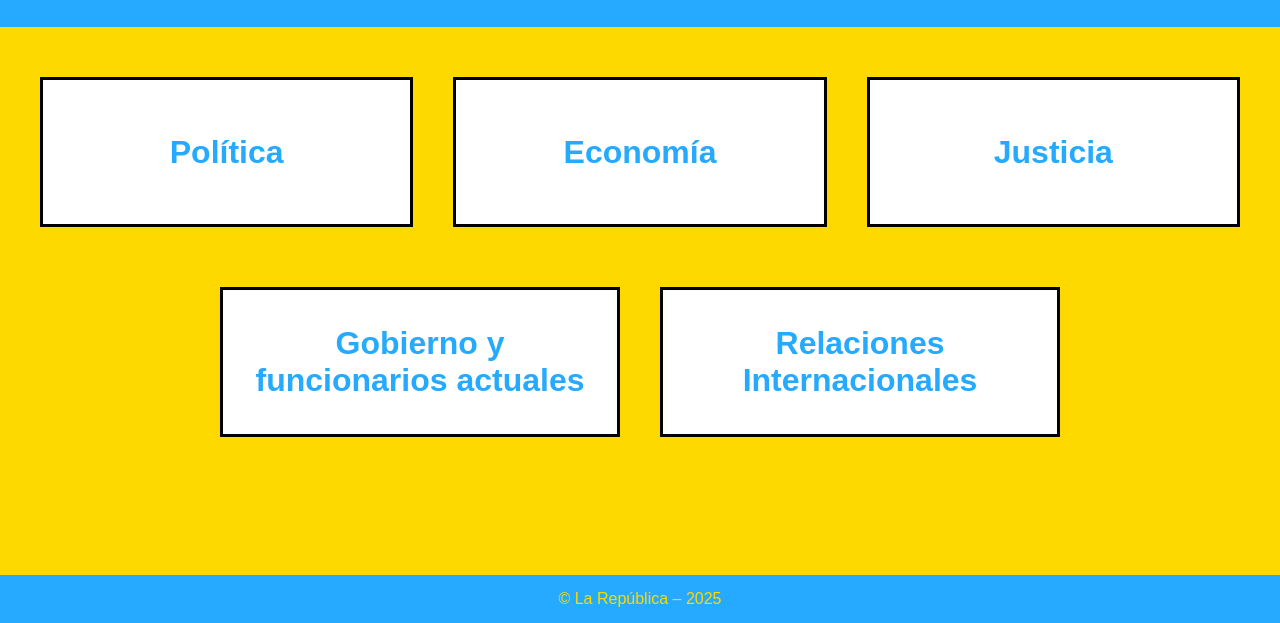
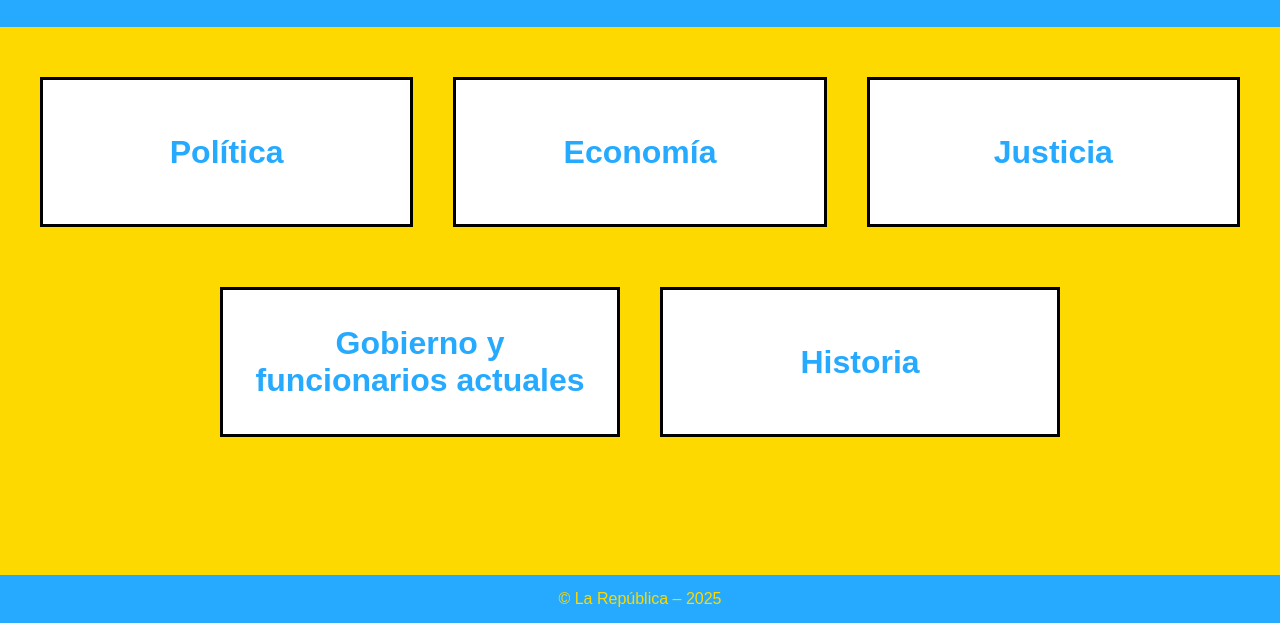
Before and after one commit to Republica1/Republic-web, a plain HTML site: page index.html in a window 1280 px wide. Shown: the part 177-800 px from the top of the page. Drawn offline with Linux system fonts and the light colour scheme.

Commit message:
Update index.html

```diff
--- a/index.html
+++ b/index.html
@@ -95,7 +95,6 @@
       font-size: 1rem;
     }
 
-    /* Responsive en celulares */
     @media (max-width: 600px) {
       header h1 {
         font-size: 2.2rem;
@@ -124,7 +123,7 @@
     </div>
     <div class="bottom-sections">
       <a class="nav-box" href="gobierno.html">Gobierno y funcionarios actuales</a>
-      <a class="nav-box" href="relacionesinternacionales.html">Relaciones Internacionales</a>
+      <a class="nav-box" href="Historia.html">Historia</a>
     </div>
   </main>
 
```
